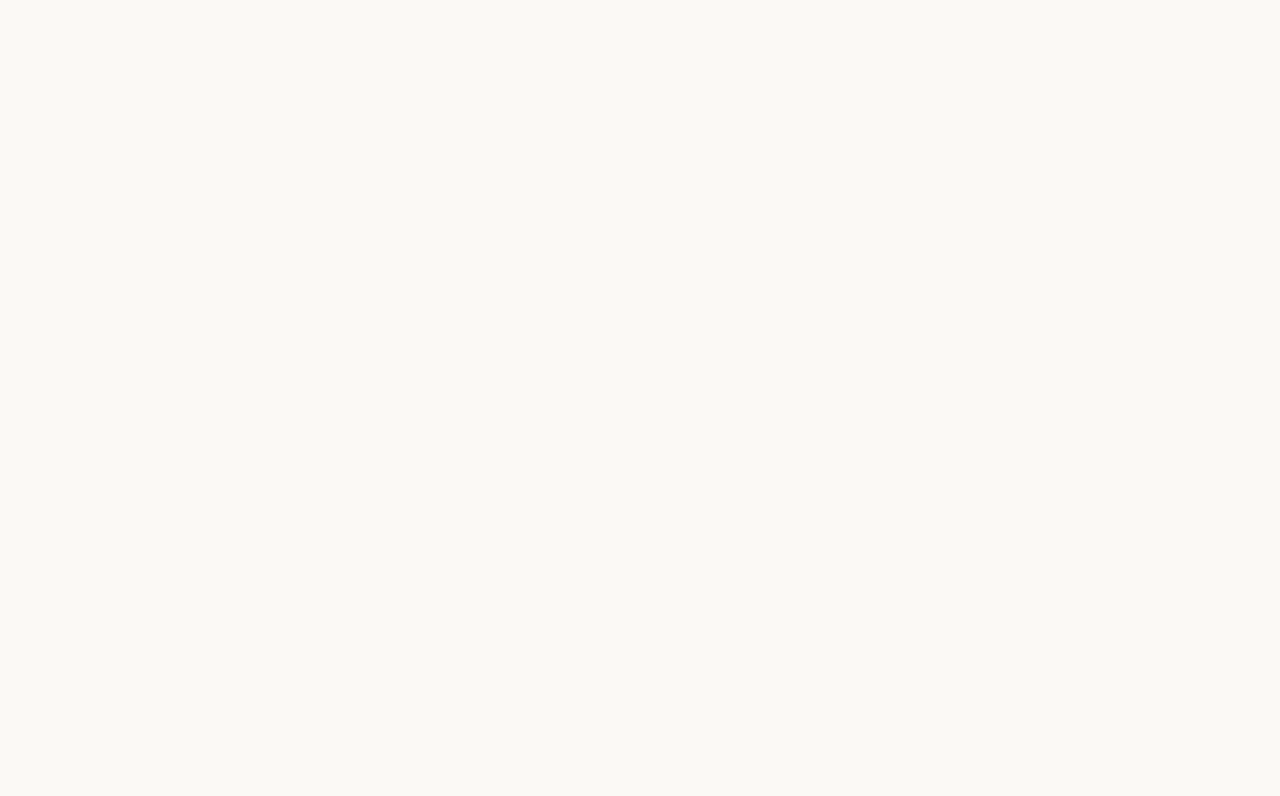
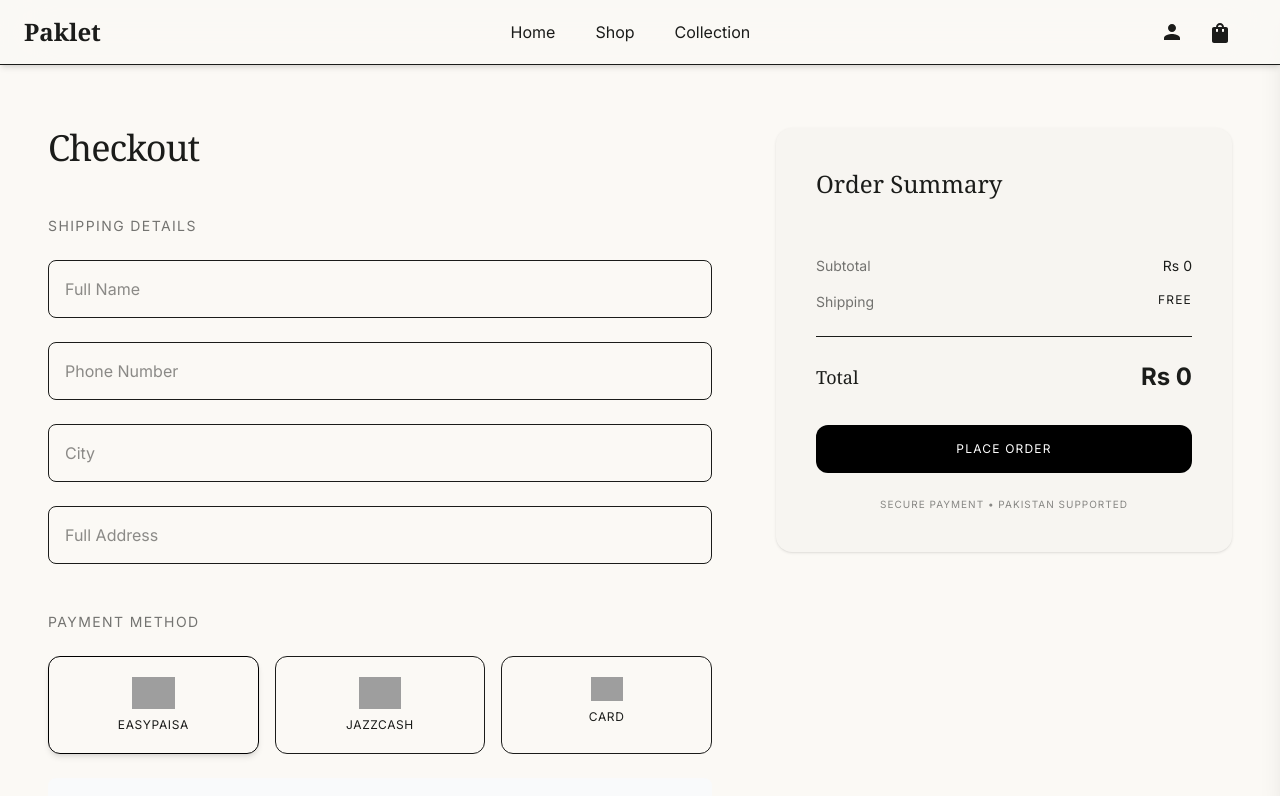
Before and after one commit to Junaidalishah/charsada-chappal, a React (Vite) app: page /checkout in a window 1280 px wide. Before the commit this address had no page. Shown: the top 796 px of the page. Built offline with nearby package versions, Linux system fonts and the light colour scheme; grey boxes are pictures that could not be loaded.

Commit message:
updated code

```diff
--- a/src/App.jsx
+++ b/src/App.jsx
@@ -5,6 +5,7 @@ import Shop from "./Pages/Shop";
 import Collection from "./Pages/Collection";
 import ProductDetail from "./components/ProductDetail";
 import Cart from "./Pages/cart";
+import Checkout from "./Pages/Checkout";
 
 function App() {
   return (
@@ -16,6 +17,7 @@ function App() {
           <Route path="/collections" element={<Collection />} />
           <Route path="/product/:id" element={<ProductDetail />} />
           <Route path="/cart" element={<Cart />} />
+          <Route path="/checkout" element={<Checkout />} />
         </Routes>
       </BrowserRouter>
     </CartProvider>
--- a/src/Data/products.js
+++ b/src/Data/products.js
@@ -1,45 +1,45 @@
 const products = [
   {
     id: 1,
-    img: " /images/shirt1.png",
+    img: "/images/shirt1.png",
     title: "Shirt",
     subtitle: "Artisanal Raw Silk Shirt",
-    price: "$850",
+    price: 850,
   },
   {
     id: 2,
-    img: " /images/coat1.png",
+    img: "/images/coat1.png",
     title: "The Heritage Overcoat",
-    subtitle: " A timeless silhouette reimagined for the modern collector.",
-    price: "$420",
+    subtitle: "A timeless silhouette reimagined for the modern collector.",
+    price: 420,
   },
   {
     id: 3,
-    img: "https://lh3.googleusercontent.com/aida-public/AB6AXuA8wI76r10VDXPglUDEBSG1Qf6MU6i5oz1O9q0YksiDtR2ACNdxq0qnVsHvMuRyWkKekxHgT-ihZYfyxQI2rncV4zZysWP5GHKerz2u87aYHQt49_eGDtBBt6Q0H_1yVUCa0KtAsPy7K_FYsYj3x_qWxYhe7b0SzeUysHqIkf-Fw4D5fgyYWI7JtCAgBcgAG7BZr-XRJ6k_pdSaN0947tUFj5NFg49VqV9dh0nb4aAx9pdemSeNfHmyAj0VZK1MJi7jm-xs0Tc68i0",
+    img: "https://lh3.googleusercontent.com/aida-public/...",
     title: "Indus Vessel No. 04",
     subtitle: "Artisan Pottery",
-    price: "$310",
+    price: 310,
   },
   {
     id: 4,
-    img: "https://lh3.googleusercontent.com/aida-public/AB6AXuArL2_vzRkTDOcF73nBTZrMyYAmXprkszY0f-xYLSAEJC_nf9Y0BRed5Wz3N2P_RZI3W-rmSIy-oysECLcBC042kCP1RHyAcmuGBXT2nXsg6y2Iufoi-FKdpTX-Io-Mm8mNGx85F6zQudSKP--i8XAtuxHzEWfU3k6RLPeL-98-A2ve4plzuaM4dvsBm9OiQi9g6rrauF4lZpFf8_5iyiYxBwLHsNqqAQPlGfLKSilQHf31Y6yBUMD4C8FqaSqdNGm2O31sUSgnIfg",
+    img: "https://lh3.googleusercontent.com/aida-public/...",
     title: "Gilded Loom Tunic",
     subtitle: "Signature Craft",
-    price: "$1,200",
+    price: 1200,
   },
   {
     id: 5,
-    img: "https://lh3.googleusercontent.com/aida-public/AB6AXuA_4x7xzMPE0oPZEYn_xe0bL1TE8jTgUJvzvYdn6fEcPcCCX5OtXppKO7GxkAg0Wd_I7331DSiYszpCgbHfp2q-03WbdQZT7R4ALcBWZb_FQzYYQOEf11ujuHLV3pkfgxAGwqMP5OAxquNgq_OpAA2-XFPq-ZU-WrOJRGqq7VKSifisz6eYYkSK7k8dzxZAAdc_uyc4QvvcK8l55slXVrLkZlk18WLOApcAFagrl3hht4gKTiOlxUEwLL1TfmakOaYB-TuMbu7OlYo",
+    img: "https://lh3.googleusercontent.com/aida-public/...",
     title: "Lahore Linen Trouser",
     subtitle: "Summer Capsule",
-    price: "$285",
+    price: 285,
   },
   {
     id: 6,
-    img: "https://lh3.googleusercontent.com/aida-public/AB6AXuBrCGexabCPxgA_Ke3iP8LMF_OJ5XSiMjs3PdgnCyGQ461zgdmksoDHR7P8uZ8mh1HmgwSH5pmFtPWTC5qWwjtiuEm6Ner7a3ogDoYKhZL3aEHk0Mniof_HUsHEEK_3nliDh2HpZVhjpiKLGlv1lhbZJOfVyNgmnMlH_5P_gg_Hq2569wnvODhSDGGanxKeikyPUZcZnExRxYcoJy1hqAEJ88-URQuAMx_vwI5IkKJmIrlgz8gMvp2-vdIU-mxrcyXCFrhEd4gNqQI",
-    title: "Sun‑Drop Filigree",
+    img: "https://lh3.googleusercontent.com/aida-public/...",
+    title: "Sun-Drop Filigree",
     subtitle: "22k Gold Plated",
-    price: "$550",
+    price: 550,
   },
 ];
 
--- /dev/null
+++ b/src/Pages/Checkout.jsx
@@ -0,0 +1,211 @@
+import Navbar from "../components/Navbar";
+import Footer from "../components/Footer";
+import { useCart } from "../context/CartContext";
+import { useState } from "react";
+import { formatCurrency } from "../utils/formatCurrency";
+
+const Checkout = () => {
+  const { cart } = useCart();
+  const [paymentMethod, setPaymentMethod] = useState("easypaisa");
+
+  // ✅ SAFE TOTAL CALCULATION
+  const subtotal = cart.reduce((sum, item) => {
+    const price = Number(item.price) || 0;
+    const qty = Number(item.quantity) || 1;
+    return sum + price * qty;
+  }, 0);
+
+  const shipping = 0;
+  const total = subtotal + shipping;
+
+  return (
+    <>
+      <Navbar />
+
+      <main className="pt-32 pb-24 px-6 md:px-12 max-w-7xl mx-auto grid lg:grid-cols-12 gap-16">
+        {/* ================= LEFT SIDE ================= */}
+        <div className="lg:col-span-7">
+          <h1 className="text-4xl font-serif mb-12 tracking-tight">Checkout</h1>
+
+          {/* SHIPPING */}
+          <div className="space-y-6 mb-12">
+            <h2 className="text-sm uppercase tracking-widest opacity-60">
+              Shipping Details
+            </h2>
+
+            <input
+              className="w-full border p-4 rounded-lg"
+              placeholder="Full Name"
+            />
+            <input
+              className="w-full border p-4 rounded-lg"
+              placeholder="Phone Number"
+            />
+            <input
+              className="w-full border p-4 rounded-lg"
+              placeholder="City"
+            />
+            <input
+              className="w-full border p-4 rounded-lg"
+              placeholder="Full Address"
+            />
+          </div>
+
+          {/* PAYMENT */}
+          <div className="space-y-6">
+            <h2 className="text-sm uppercase tracking-widest opacity-60">
+              Payment Method
+            </h2>
+
+            <div className="grid grid-cols-1 md:grid-cols-3 gap-4">
+              {/* Easypaisa */}
+              <div
+                onClick={() => setPaymentMethod("easypaisa")}
+                className={`p-5 border rounded-xl cursor-pointer transition ${
+                  paymentMethod === "easypaisa"
+                    ? "border-black shadow-md"
+                    : "hover:border-black"
+                }`}
+              >
+                <div className="flex flex-col items-center gap-2">
+                  <img
+                    src="https://upload.wikimedia.org/wikipedia/commons/5/5a/Easypaisa_logo.png"
+                    alt="Easypaisa"
+                    className="h-8 object-contain"
+                  />
+                  <span className="text-xs uppercase tracking-wider">
+                    Easypaisa
+                  </span>
+                </div>
+              </div>
+
+              {/* JazzCash */}
+              <div
+                onClick={() => setPaymentMethod("jazzcash")}
+                className={`p-5 border rounded-xl cursor-pointer transition ${
+                  paymentMethod === "jazzcash"
+                    ? "border-black shadow-md"
+                    : "hover:border-black"
+                }`}
+              >
+                <div className="flex flex-col items-center gap-2">
+                  <img
+                    src="https://upload.wikimedia.org/wikipedia/commons/7/7d/JazzCash_logo.png"
+                    alt="JazzCash"
+                    className="h-8 object-contain"
+                  />
+                  <span className="text-xs uppercase tracking-wider">
+                    JazzCash
+                  </span>
+                </div>
+              </div>
+
+              {/* Card */}
+              <div
+                onClick={() => setPaymentMethod("card")}
+                className={`p-5 border rounded-xl cursor-pointer transition ${
+                  paymentMethod === "card"
+                    ? "border-black shadow-md"
+                    : "hover:border-black"
+                }`}
+              >
+                <div className="flex flex-col items-center gap-2">
+                  <img
+                    src="https://upload.wikimedia.org/wikipedia/commons/0/04/Visa.svg"
+                    className="h-6"
+                  />
+                  <span className="text-xs uppercase tracking-wider">Card</span>
+                </div>
+              </div>
+            </div>
+
+            {/* CARD INPUTS */}
+            {paymentMethod === "card" && (
+              <div className="mt-6 space-y-4">
+                <input
+                  className="w-full border p-4 rounded-lg"
+                  placeholder="Card Number"
+                />
+
+                <div className="grid grid-cols-2 gap-4">
+                  <input
+                    className="border p-4 rounded-lg"
+                    placeholder="MM / YY"
+                  />
+                  <input className="border p-4 rounded-lg" placeholder="CVV" />
+                </div>
+              </div>
+            )}
+
+            {/* MOBILE WALLET INFO */}
+            {(paymentMethod === "easypaisa" ||
+              paymentMethod === "jazzcash") && (
+              <div className="p-4 bg-gray-50 rounded-lg text-sm text-gray-600">
+                After placing order, you will receive payment instructions on
+                your phone.
+              </div>
+            )}
+          </div>
+        </div>
+
+        {/* ================= RIGHT SIDE ================= */}
+        <div className="lg:col-span-5">
+          <div className="sticky top-28 bg-[#f7f5f1] p-10 rounded-2xl shadow-sm">
+            <h2 className="text-2xl font-serif mb-8">Order Summary</h2>
+
+            {/* ITEMS */}
+            <div className="space-y-4 mb-6 max-h-48 overflow-y-auto">
+              {cart.map((item, i) => (
+                <div key={i} className="flex justify-between text-sm">
+                  <span>
+                    {item.title} × {item.quantity}
+                  </span>
+
+                  <span>
+                    {formatCurrency(
+                      (Number(item.price) || 0) * (Number(item.quantity) || 1),
+                    )}
+                  </span>
+                </div>
+              ))}
+            </div>
+
+            {/* TOTALS */}
+            <div className="space-y-4 text-sm mb-6">
+              <div className="flex justify-between">
+                <span className="opacity-60">Subtotal</span>
+                <span>{formatCurrency(subtotal)}</span>
+              </div>
+
+              <div className="flex justify-between">
+                <span className="opacity-60">Shipping</span>
+                <span className="text-xs uppercase tracking-widest">Free</span>
+              </div>
+            </div>
+
+            {/* TOTAL */}
+            <div className="flex justify-between items-center border-t pt-6 mb-8">
+              <span className="text-lg font-serif">Total</span>
+              <span className="text-2xl font-bold">
+                {formatCurrency(total)}
+              </span>
+            </div>
+
+            {/* BUTTON */}
+            <button className="w-full bg-black text-white py-4 rounded-xl text-xs uppercase tracking-widest hover:bg-gray-800 transition">
+              Place Order
+            </button>
+
+            <div className="mt-6 text-center text-[10px] uppercase tracking-widest opacity-50">
+              Secure Payment • Pakistan Supported
+            </div>
+          </div>
+        </div>
+      </main>
+
+      <Footer />
+    </>
+  );
+};
+
+export default Checkout;
--- a/src/Pages/cart.jsx
+++ b/src/Pages/cart.jsx
@@ -2,16 +2,18 @@ import Navbar from "../components/Navbar";
 import Footer from "../components/Footer";
 import { useNavigate } from "react-router-dom";
 import { useCart } from "../context/CartContext";
+import { formatCurrency } from "../utils/formatCurrency";
 
 const Cart = () => {
   const { cart, removeFromCart, updateQuantity } = useCart();
   const navigate = useNavigate();
 
   // ✅ SUBTOTAL
-  const subtotal = cart.reduce(
-    (sum, item) => sum + item.price * item.quantity,
-    0
-  );
+  const subtotal = cart.reduce((sum, item) => {
+    const price = Number(item.price) || 0;
+    const qty = Number(item.quantity) || 1;
+    return sum + price * qty;
+  }, 0);
 
   const shipping = 0;
   const total = subtotal + shipping;
@@ -21,21 +23,20 @@ const Cart = () => {
       <Navbar />
 
       <main className="pt-32 pb-24 px-6 md:px-12 max-w-7xl mx-auto">
-
         {/* HEADER */}
         <div className="mb-12">
-          <button onClick={() => navigate("/shop")} className="text-xs uppercase tracking-widest opacity-60 hover:opacity-100 cursor-pointer">
+          <button
+            onClick={() => navigate("/shop")}
+            className="text-xs uppercase tracking-widest opacity-60 hover:opacity-100 cursor-pointer"
+          >
             ← Continue Shopping
           </button>
         </div>
 
         <div className="grid lg:grid-cols-12 gap-16">
-
           {/* ================= LEFT SIDE ================= */}
           <div className="lg:col-span-7">
-            <h1 className="text-4xl font-serif mb-12 tracking-tight">
-              BAG
-            </h1>
+            <h1 className="text-4xl font-serif mb-12 tracking-tight">BAG</h1>
 
             {cart.length === 0 ? (
               <p className="text-gray-500">Your cart is empty</p>
@@ -53,7 +54,6 @@ const Cart = () => {
 
                   {/* INFO */}
                   <div className="flex-1 flex flex-col justify-between">
-
                     {/* TITLE + PRICE */}
                     <div className="flex justify-between">
                       <div>
@@ -71,17 +71,19 @@ const Cart = () => {
                       </div>
 
                       <span className="text-lg font-medium">
-                        ${(item.price * item.quantity).toFixed(2)}
+                        {formatCurrency(
+                          (Number(item.price) || 0) *
+                            (Number(item.quantity) || 1),
+                        )}
                       </span>
                     </div>
 
                     {/* CONTROLS */}
                     <div className="flex justify-between items-center mt-6">
-
                       {/* QUANTITY */}
                       <div className="flex items-center gap-4 border px-4 py-2 rounded-full">
                         <button
-                        className="cursor-pointer"
+                          className="cursor-pointer"
                           onClick={() =>
                             updateQuantity(item, item.quantity - 1)
                           }
@@ -89,12 +91,10 @@ const Cart = () => {
                           -
                         </button>
 
-                        <span className="w-4 text-center">
-                          {item.quantity}
-                        </span>
+                        <span className="w-4 text-center">{item.quantity}</span>
 
                         <button
-                         className="cursor-pointer"
+                          className="cursor-pointer"
                           onClick={() =>
                             updateQuantity(item, item.quantity + 1)
                           }
@@ -115,24 +115,18 @@ const Cart = () => {
                 </div>
               ))
             )}
-
-
           </div>
 
           {/* ================= RIGHT SIDE ================= */}
           <div className="lg:col-span-5">
             <div className="sticky top-28 bg-[#f7f5f1] p-10 rounded-2xl shadow-sm">
-
-              <h2 className="text-2xl font-serif mb-8">
-                Order Summary
-              </h2>
+              <h2 className="text-2xl font-serif mb-8">Order Summary</h2>
 
               {/* DETAILS */}
               <div className="space-y-4 mb-8 text-sm">
-
                 <div className="flex justify-between">
                   <span className="opacity-60">Subtotal</span>
-                  <span>${subtotal.toFixed(2)}</span>
+                  <span>{formatCurrency(subtotal)}</span>
                 </div>
 
                 <div className="flex justify-between">
@@ -146,16 +140,26 @@ const Cart = () => {
               </div>
 
               {/* TOTAL */}
+
               <div className="flex justify-between items-center border-t pt-6 mb-8">
                 <span className="text-lg font-serif">Total</span>
 
                 <span className="text-2xl font-bold">
-                  ${total.toFixed(2)}
+                  {formatCurrency(total)}
                 </span>
               </div>
 
               {/* BUTTON */}
-              <button className="w-full bg-black text-white py-4 rounded-xl text-xs uppercase tracking-widest hover:bg-gray-800 transition cursor-pointer">
+              <button
+                onClick={() => navigate("/checkout")}
+                disabled={cart.length === 0}
+                className={`w-full py-4 rounded-xl text-xs uppercase tracking-widest transition cursor-pointer
+    ${
+      cart.length === 0
+        ? "bg-gray-400 cursor-not-allowed"
+        : "bg-black text-white hover:bg-gray-800"
+    }`}
+              >
                 Proceed to Checkout
               </button>
 
@@ -165,7 +169,6 @@ const Cart = () => {
               </div>
             </div>
           </div>
-
         </div>
       </main>
 
--- a/src/components/CartDrawer.jsx
+++ b/src/components/CartDrawer.jsx
@@ -1,14 +1,16 @@
 import { useCart } from "../context/CartContext";
 import { useNavigate } from "react-router-dom";
+import { formatCurrency } from "../utils/formatCurrency";
 
 const CartDrawer = ({ isOpen, onClose }) => {
   const { cart, removeFromCart } = useCart();
   const navigate = useNavigate();
 
-  const subtotal = cart.reduce(
-    (acc, item) => acc + item.price * item.quantity,
-    0
-  );
+  const subtotal = cart.reduce((sum, item) => {
+    const price = Number(item.price) || 0;
+    const qty = Number(item.quantity) || 1;
+    return sum + price * qty;
+  }, 0);
 
   return (
     <>
@@ -30,7 +32,9 @@ const CartDrawer = ({ isOpen, onClose }) => {
         {/* HEADER */}
         <div className="flex justify-between items-center p-6 border-b">
           <h2 className="text-lg font-medium">Your Bag</h2>
-          <button onClick={onClose} className="text-xl cursor-pointer">✕</button>
+          <button onClick={onClose} className="text-xl cursor-pointer">
+            ✕
+          </button>
         </div>
 
         {/* ITEMS */}
@@ -43,17 +47,22 @@ const CartDrawer = ({ isOpen, onClose }) => {
                 <img
                   src={item.image}
                   className="w-20 h-24 object-cover"
+                  alt={item.title}
                 />
 
                 <div className="flex-1">
                   <h3 className="text-sm">{item.title}</h3>
+
                   <p className="text-xs opacity-60">
                     {item.color} • {item.size}
                   </p>
 
                   <div className="flex justify-between mt-2">
                     <span className="text-sm">
-                      ${item.price * item.quantity}
+                      {formatCurrency(
+                        (Number(item.price) || 0) *
+                          (Number(item.quantity) || 1),
+                      )}
                     </span>
 
                     <button
@@ -73,7 +82,7 @@ const CartDrawer = ({ isOpen, onClose }) => {
         <div className="absolute bottom-0 w-full p-6 border-t bg-white">
           <div className="flex justify-between mb-4 text-sm">
             <span>Subtotal</span>
-            <span>${subtotal}</span>
+            <span>{formatCurrency(subtotal)}</span>
           </div>
 
           <button
--- a/src/components/ProductDetail.jsx
+++ b/src/components/ProductDetail.jsx
@@ -124,7 +124,10 @@ const ProductDetail = () => {
                 addToCart({
                   id: product.id,
                   title: product.title,
-      price: Number(product.price.replace("$", "")), // FIX PRICE
+                  price: parseFloat(
+                    product.price.toString().replace(/[^0-9.]/g, ""),
+                  ),
+                  quantity: 1,
                   image: selectedColor.images[0],
                   color: selectedColor.name,
                   size: selectedSize,
--- /dev/null
+++ b/src/utils/formatCurrency.js
@@ -0,0 +1,9 @@
+export const formatCurrency = (amount) => {
+  const value = Number(amount) || 0;
+
+  return new Intl.NumberFormat("en-PK", {
+    style: "currency",
+    currency: "PKR",
+    maximumFractionDigits: 0,
+  }).format(value);
+};
```
Also changed, not shown: src/Data/productsDetail.js (+6 -3 lines), src/context/CartContext.jsx (+13 -19 lines). Lines whose indentation alone changed are shown as unchanged.
